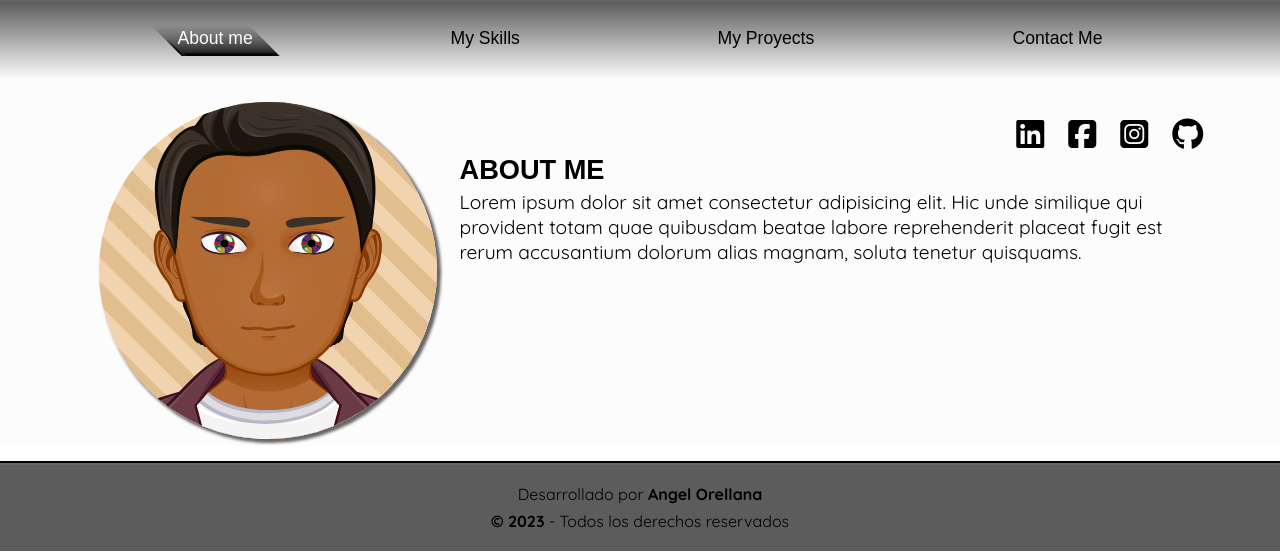
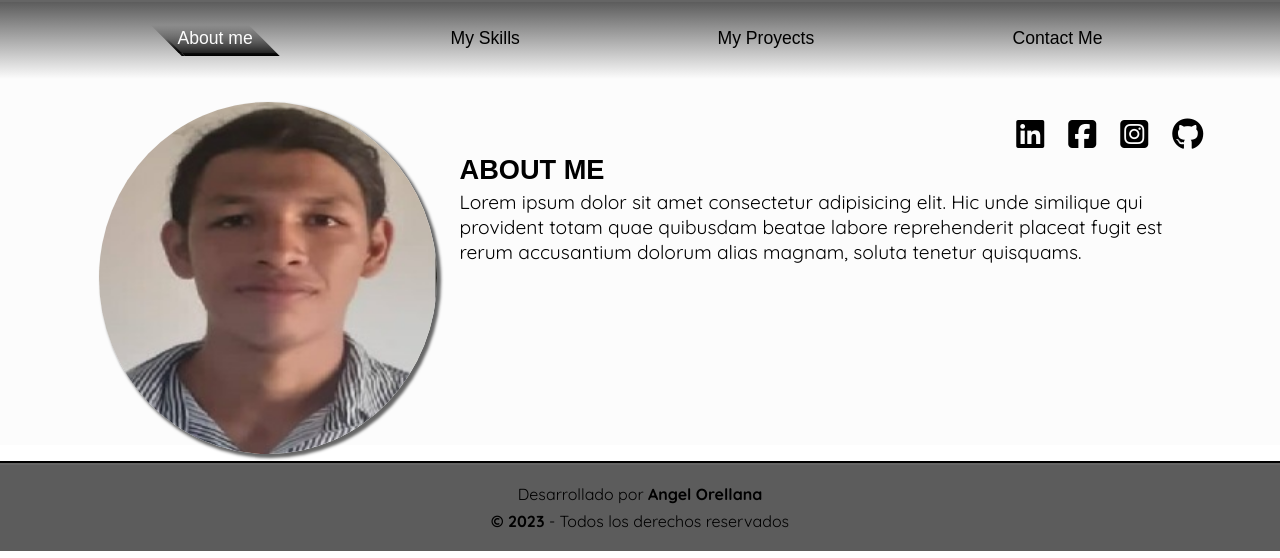
Before and after one commit to EgZero/Portfolio, a plain HTML site: page index.html in a window 1280 px wide. Shown: the part 242-800 px from the top of the page. Drawn offline with Linux system fonts and the light colour scheme; a web font is replaced by a local one.

Commit message:
Modificada foto de perfil

```diff
--- a/index.html
+++ b/index.html
@@ -106,7 +106,7 @@
         </nav>
 
         <section class="aboutMe container active" data-section="aboutMe">
-                <img class="about-me__img" src="Assets/IMG/About-Me/myAvatar.svg" alt="Foto de perfil">
+                <img class="about-me__img" src="Assets/IMG/About-Me/FotoPersonal.jpg" alt="Foto de perfil">
             <br>
             <div class="about-me__content">
                 <div class="aboutMe__socials">
```
Also changed, not shown: Assets/IMG/About-Me/FotoPersonal.jpg (added), Assets/IMG/About-Me/myAvatar.svg (deleted).
